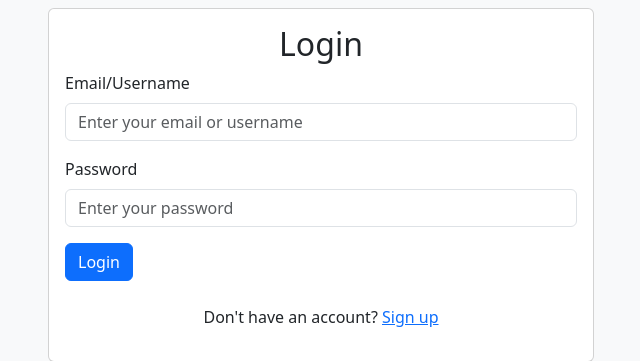
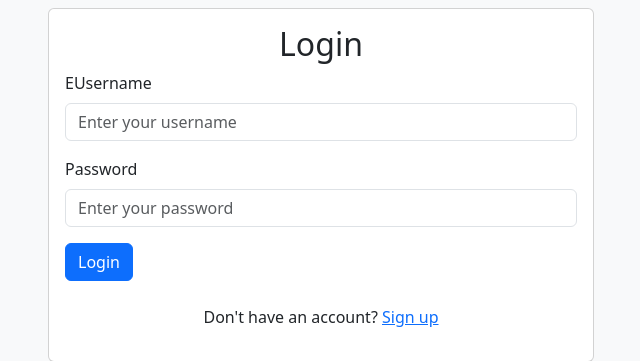
Before and after one commit to AtarioPZ/TaskManagement, a Django app: template templates/login.html in a window 1280 px wide. Shown: the part 56-417 px from the top of the page, without its empty margins (319-959 px from the left). Run offline with Django 4.2, Linux system fonts and the light colour scheme; the template is opened without the code that fills it, so the values that code supplies are empty.

Commit message:
Update login.html
"enter your email " text removed

```diff
--- a/templates/login.html
+++ b/templates/login.html
@@ -10,8 +10,8 @@
                     <form action="{% url 'user_login' %}" method="post">
                         {% csrf_token %}
                         <div class="mb-3">
-                            <label for="username" class="form-label">Email/Username</label>
-                            <input type="text" class="form-control" id="username" name="username" placeholder="Enter your email or username">
+                            <label for="username" class="form-label">EUsername</label>
+                            <input type="text" class="form-control" id="username" name="username" placeholder="Enter your username">
                         </div>
                         <div class="mb-3">
                             <label for="password" class="form-label">Password</label>
```
